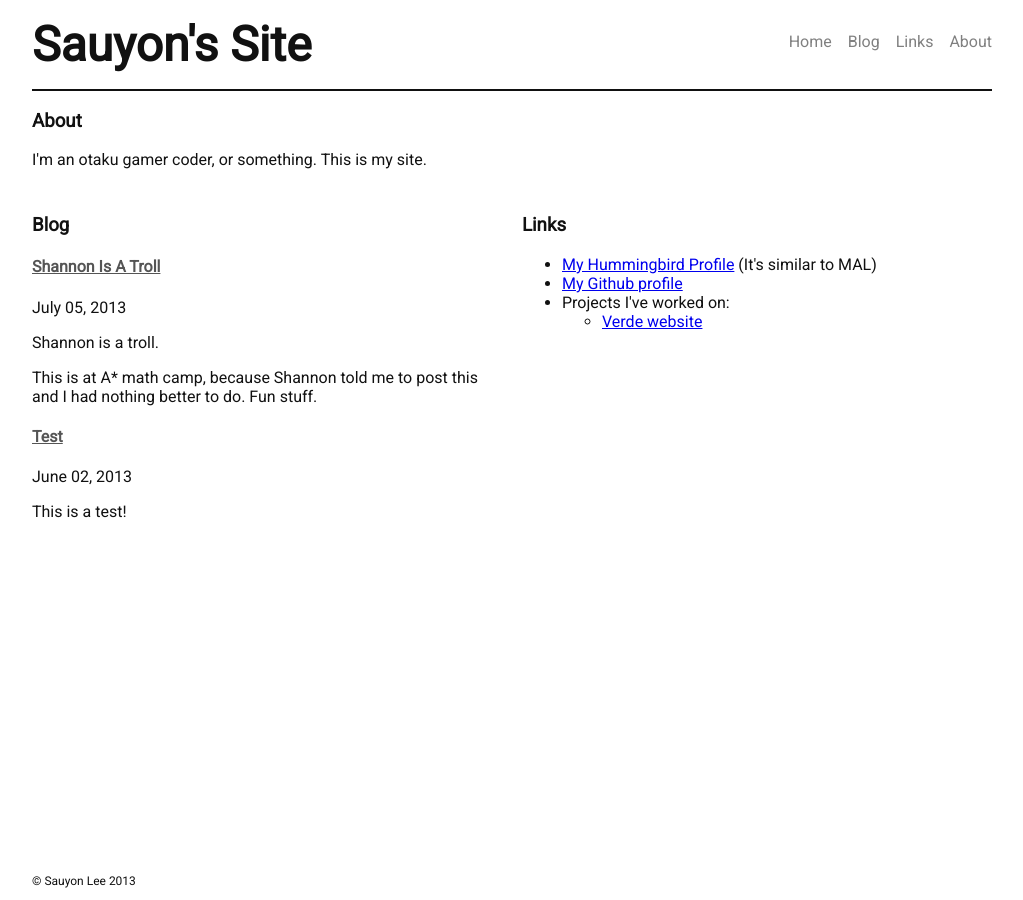
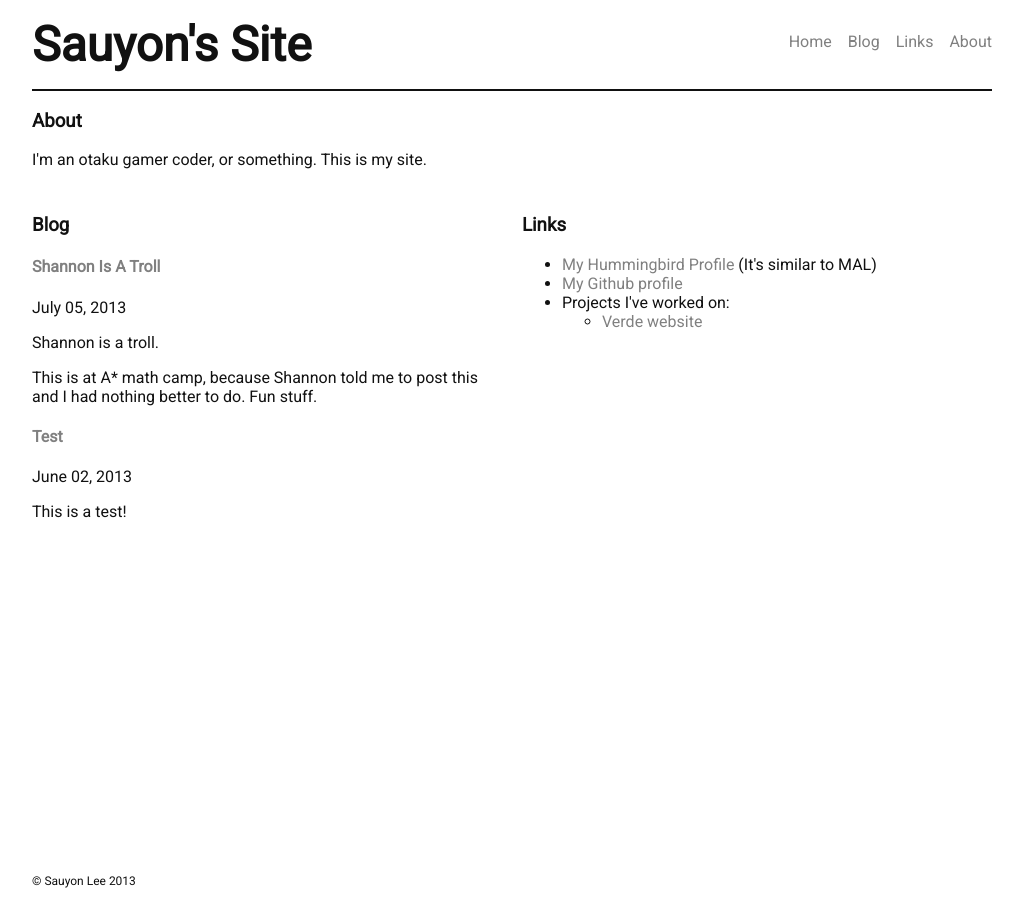
Before and after one commit to sauyon/sauyon.github.io, a Jekyll site: the page built from index.html, in a window 1280 px wide. Shown: the whole page, without its empty margins (128-1151 px from the left). Built offline with Jekyll 4.4.1, drawn with Linux system fonts in a browser that asks for light colours.

Commit message:
make links prettier

```diff
--- a/css/style.css
+++ b/css/style.css
@@ -57,12 +57,12 @@ nav ul li {
 	line-height: normal;
 }
 
-nav a {
+a {
 	color: grey;
 	text-decoration: none;
 }
 
-nav a:hover {
+a:hover {
 	color: skyblue;
 }
 
@@ -82,15 +82,6 @@ nav a:hover {
 	float: right;
 }
 
-h1 a,
-h2 a,
-h3 a,
-h4 a,
-h5 a,
-h6 a {
-	color: #555555;
-}
-
 footer {
 	position: fixed;
 	bottom: 0;
```
